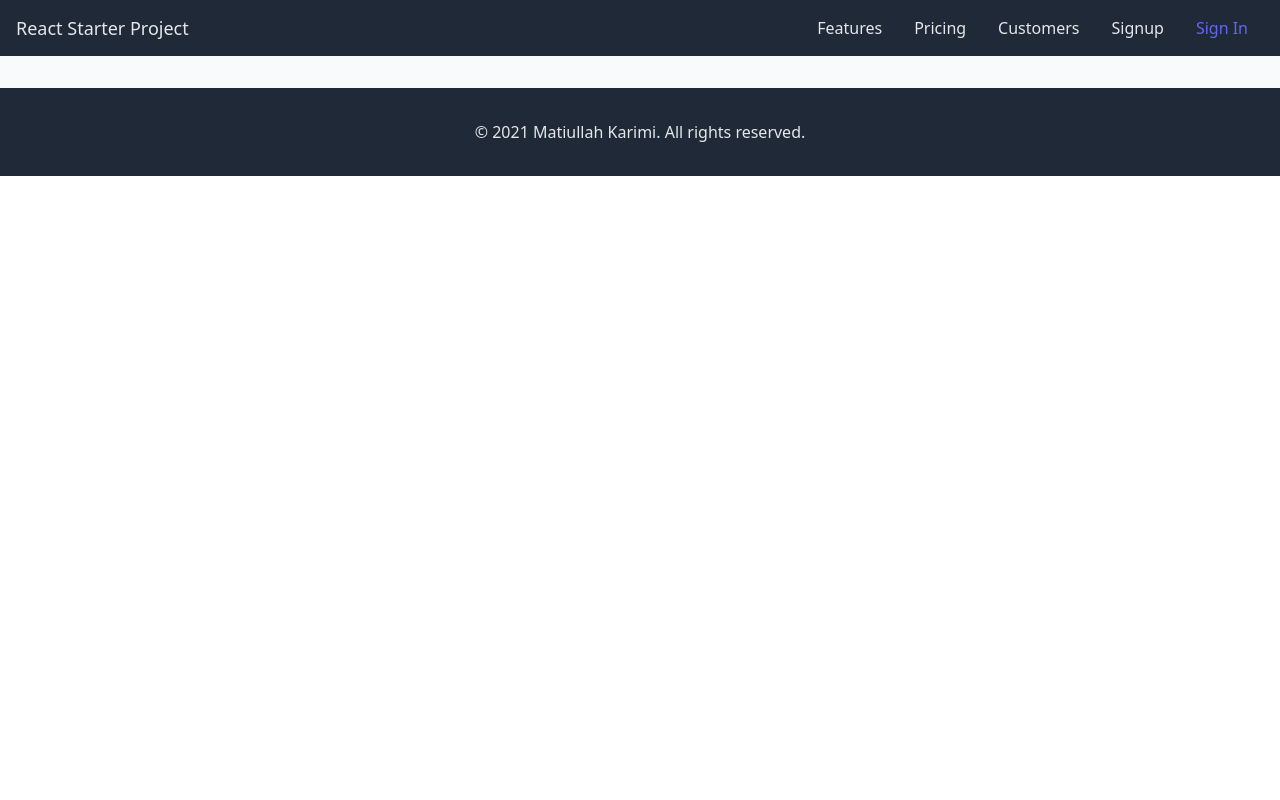
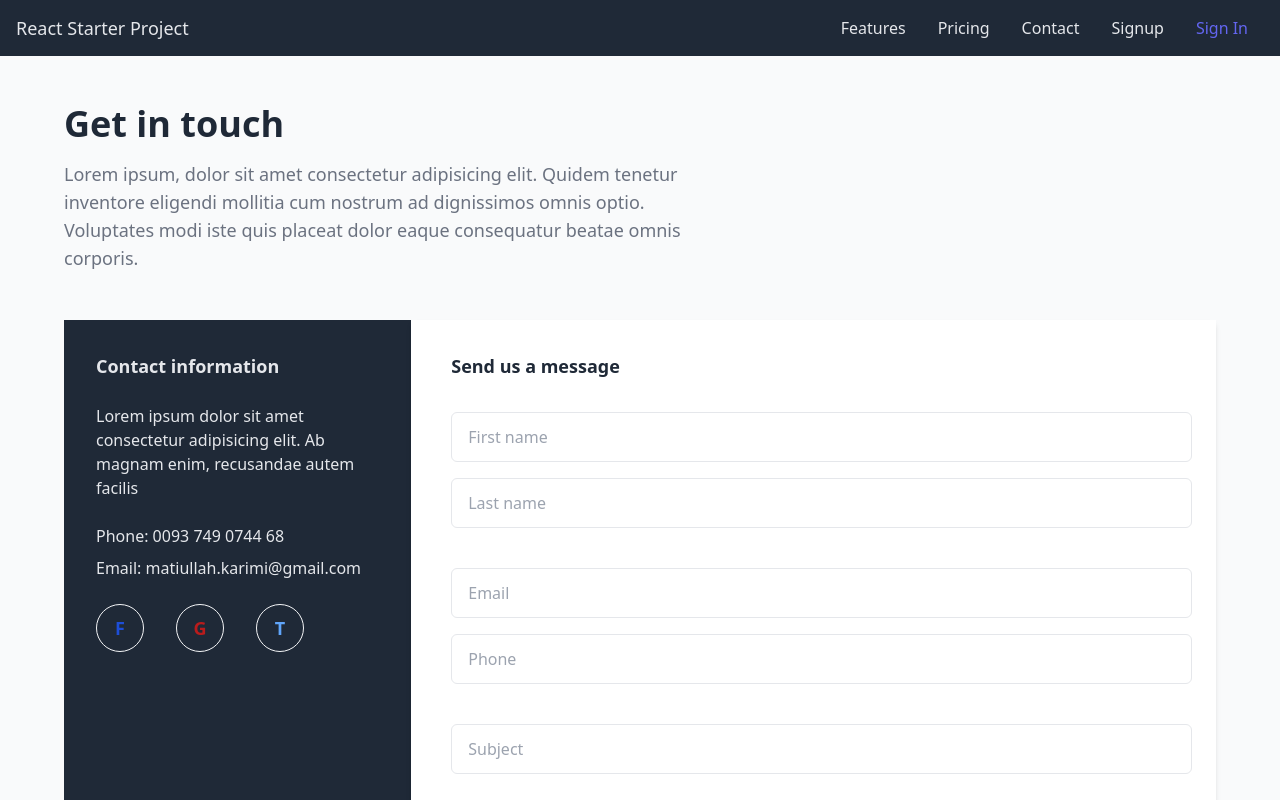
Before and after one commit to matiullah-karimi/react-starter, a React (Create React App) app: page /contact in a window 1280 px wide. Shown: the top 800 px of the page. Built offline with nearby package versions, Linux system fonts and the light colour scheme.

Commit message:
Add contact page

```diff
--- a/src/App.js
+++ b/src/App.js
@@ -4,6 +4,7 @@ import Home from "./pages/Home";
 import { Route, Routes } from 'react-router-dom';
 import Login from './pages/Login';
 import Register from './pages/Register';
+import ContactUs from './pages/ContactUs';
 
 function App() {
   return (
@@ -14,6 +15,7 @@ function App() {
           <Route exact path="/" element={<Home />} />
           <Route exact path="/login" element={<Login />} />
           <Route exact path="/register" element={<Register />} />
+          <Route exact path="/contact" element={<ContactUs />} />
         </Routes>
       </main>
       <Footer/>
--- a/src/components/Header.jsx
+++ b/src/components/Header.jsx
@@ -53,9 +53,7 @@ export default function Header() {
                             >
                         </li>
                         <li>
-                            <a className="md:p-4 py-2 block hover:text-purple-400" href="#"
-                            >Customers</a
-                            >
+                            <Link className="md:p-4 py-2 block hover:text-purple-400" to="/contact">Contact</Link>
                         </li>
                         <li>
                             <Link className="md:p-4 py-2 block hover:text-purple-400" to="/register">Signup</Link>
--- a/src/components/Input.jsx
+++ b/src/components/Input.jsx
@@ -1,6 +1,6 @@
 const Input = props => (
     <input
-        className="py-3 px-4 border border-gray-200 m-2 rounded-md w-full outline-gray-300"
+        className={`${props.className} py-3 px-4 border border-gray-200 m-2 rounded-md w-full outline-gray-300`}
         type={props.type}
         name={props.name}
         value={props.value}
--- /dev/null
+++ b/src/pages/ContactUs.jsx
@@ -0,0 +1,48 @@
+import Input from "../components/Input";
+
+const ContactUs = () => (
+    <div className="flex flex-col max-w-7xl sm:p-8">
+        <h1 className="text-4xl font-bold text-gray-800">Get in touch</h1>
+        <p className="mt-4 text-gray-500 text-lg max-w-2xl">Lorem ipsum, dolor sit amet consectetur adipisicing elit. Quidem tenetur inventore eligendi mollitia cum nostrum ad dignissimos omnis optio. Voluptates modi iste quis placeat dolor eaque consequatur beatae omnis corporis.</p>
+
+        <div className="flex-col lg:flex lg:flex-row my-12">
+            <div className="flex flex-col bg-gray-800 text-gray-200 sm:w-5/12 p-8">
+                <span className="text-lg font-semibold">Contact information</span>
+                <span className="mt-6">Lorem ipsum dolor sit amet consectetur adipisicing elit. Ab magnam enim, recusandae autem facilis</span>
+                <span className="mt-6">Phone: 0093 749 0744 68</span>
+                <span className="mt-2">Email: matiullah.karimi@gmail.com</span>
+                <div className="flex mt-6 gap-8">
+                    <div className="w-12 h-12 flex justify-center items-center rounded-full border border-gray-100 font-bold text-lg text-blue-700">F</div>
+                    <div className="w-12 h-12 flex justify-center items-center rounded-full border border-gray-100 font-bold text-lg text-red-700">G</div>
+                    <div className="w-12 h-12 flex justify-center items-center rounded-full border border-gray-100 font-bold text-lg text-blue-400">T</div>
+                </div>
+            </div>
+            <div className="flex flex-col w-full p-8 bg-white shadow-md">
+                <h4 className="text-lg font-semibold text-gray-800 mx-2">Send us a message</h4>
+                <div className="flex-col sm:flex mt-6">
+                    <Input type="text" placeholder="First name"/>
+                    <Input type="text" placeholder="Last name"/>
+                </div>
+
+                <div className="flex-col sm:flex mt-6">
+                    <Input type="email" placeholder="Email"/>
+                    <Input type="text" placeholder="Phone"/>
+                </div>
+
+                <div className="flex-col sm:flex mt-6">
+                    <Input type="text" placeholder="Subject"/>
+                </div>
+
+                <div className="flex-col sm:flex mt-6">
+                    <Input type="text" placeholder="Message" className="h-32"/>
+                </div>
+
+                <div className="flex justify-end mt-8">
+                    <button className="inline-block py-3 px-6 bg-gray-700 hover:bg-gray-800 text-white text-center rounded-md text-md font-bold">Submit</button>
+                </div>
+            </div>
+        </div>
+    </div>
+);
+
+export default ContactUs;
```
